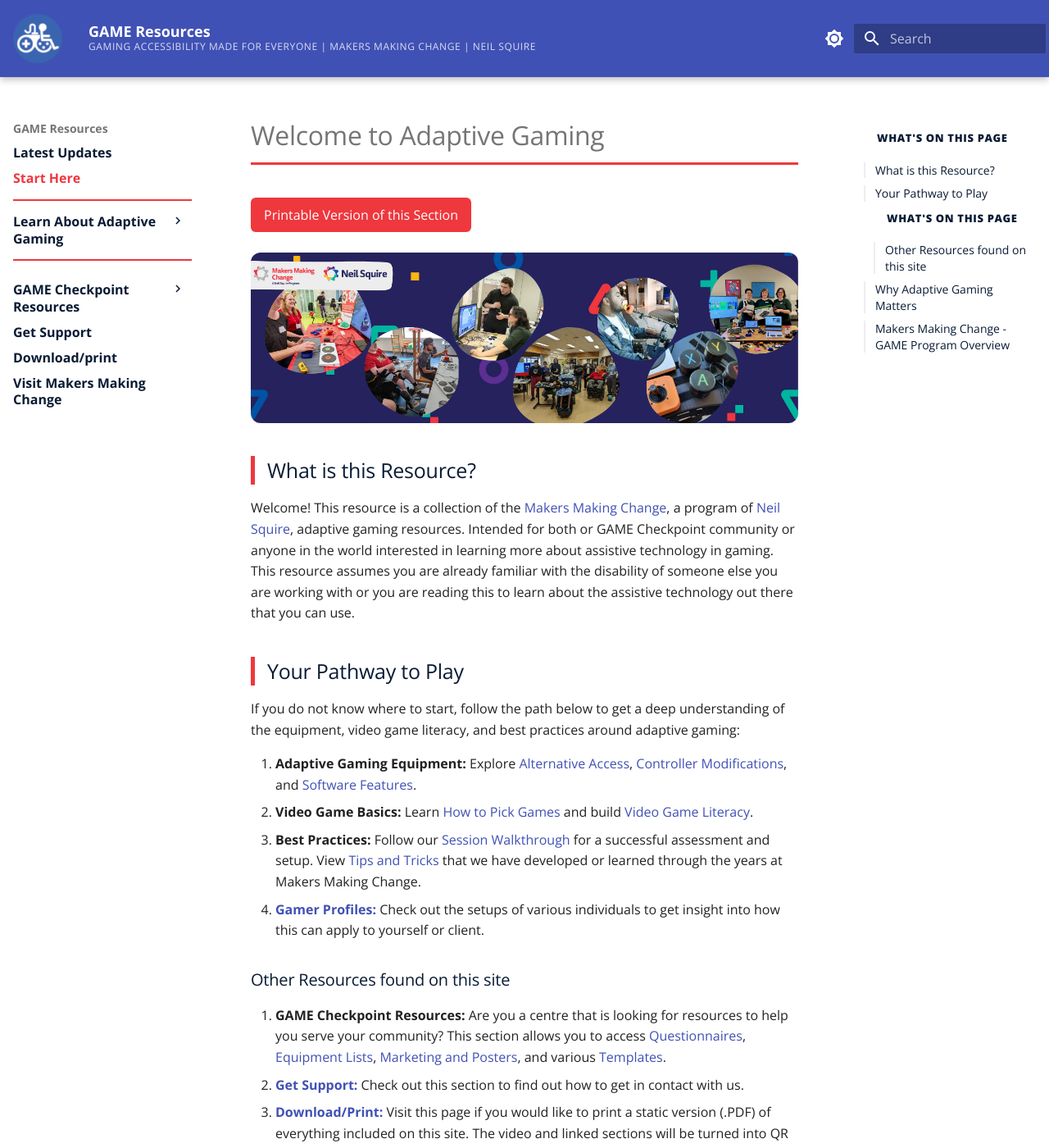
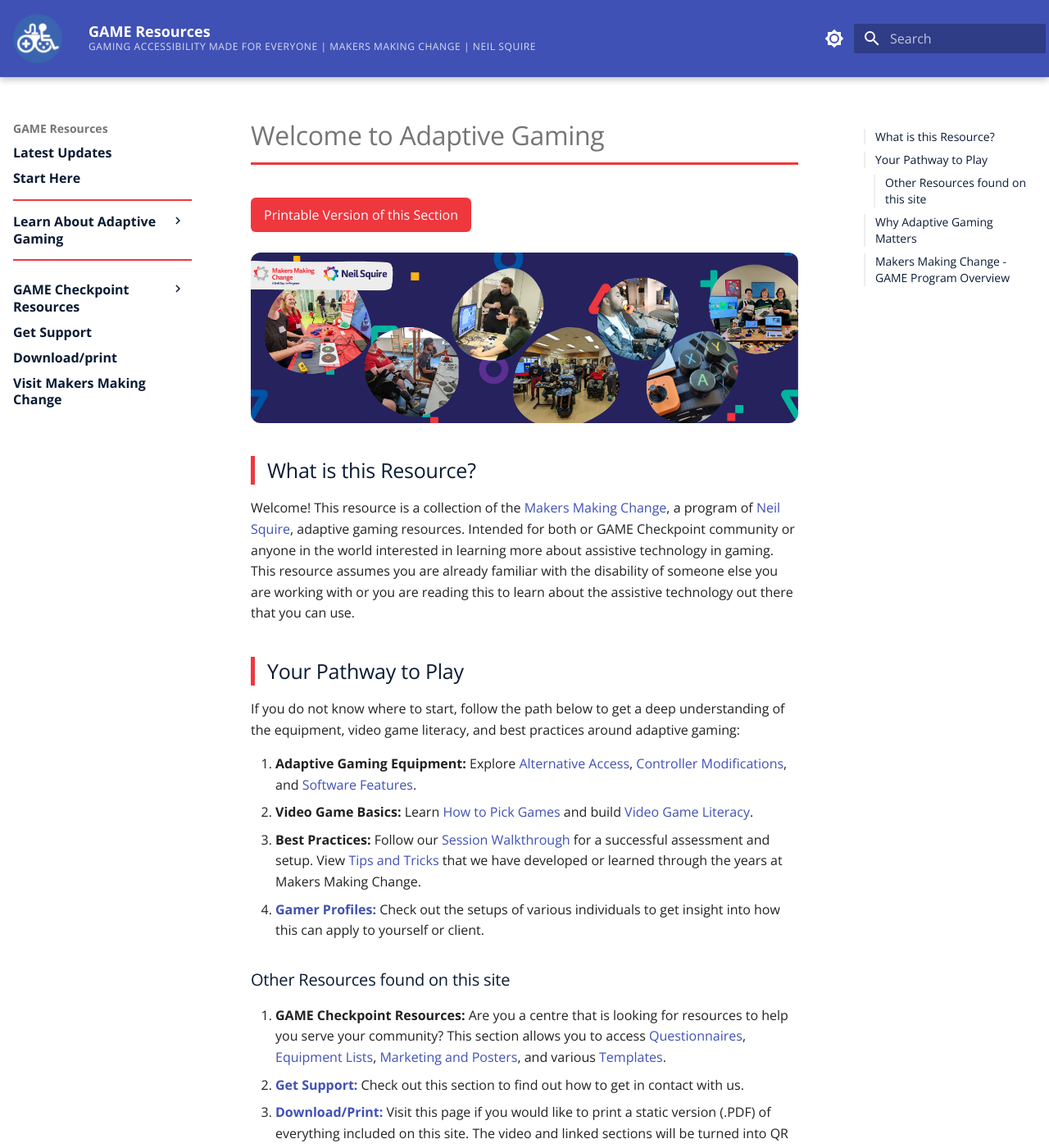
Before and after one commit to tjfentie/GAME-Resource-Test, an MkDocs documentation site: the page built from docs/index.md, in a window 1280 px wide and 1400 px high. Shown: the whole window at 82% size. Built offline with MkDocs 1.6.1 and Material for MkDocs 9.7.7, drawn with Linux system fonts in a browser that asks for light colours.

Commit message:
Update extra.css

```diff
--- a/docs/styles/extra.css
+++ b/docs/styles/extra.css
@@ -351,8 +351,9 @@ h2 { border-left: 5px solid #ef373e; padding-left: 15px; }
     display: none;
 }
 
-/* 2. Add "What's on This Page" as a fresh header at the top of the list */
-.md-nav--secondary ul.md-nav__list::before {
+/* 2. Add "What's on This Page" ONLY to the very top-level list */
+/* The :first-child ensures it doesn't repeat inside nested sub-headings */
+.md-nav--secondary > ul.md-nav__list:first-child::before {
     content: "What's on This Page";
     display: block;
     padding: 12px 16px;
@@ -364,7 +365,7 @@ h2 { border-left: 5px solid #ef373e; padding-left: 15px; }
 }
 
 /* Dark Mode adjustment for the new title */
-[data-md-color-scheme="slate"] .md-nav--secondary ul.md-nav__list::before {
+[data-md-color-scheme="slate"] .md-nav--secondary > ul.md-nav__list:first-child::before {
     color: #ffffff !important;
 }
 
@@ -462,14 +463,13 @@ h2 { border-left: 5px solid #ef373e; padding-left: 15px; }
 }
 
 /* =============================================================
-   12. NAVIGATION SIDEBAR - ROOT LEVEL ONLY (FIXED ACTIVE STATES)
+   12. NAVIGATION SIDEBAR - ROOT LEVEL ONLY (FINAL FIX)
    ============================================================= */
 
-/* 1. Reset all links to normal weight and set default Navy color */
+/* 1. Base Styling for all links */
 .md-nav__link {
     font-weight: 400 !important;
-    color: #091b34;
-    transition: color 0.2s ease;
+    color: #091b34; /* Original Navy */
 }
 
 /* 2. Bold ONLY the main root categories */
@@ -478,15 +478,15 @@ h2 { border-left: 5px solid #ef373e; padding-left: 15px; }
     font-size: 0.8rem;
 }
 
-/* 3. LIGHT MODE ACTIVE/HOVER STATE */
-.md-nav__link--active,
-.md-nav__link:hover {
-    color: #ef373e !important; /* Active red */
+/* 3. LIGHT MODE ACTIVE STATE (Keeping it Navy/Original) */
+.md-nav__link--active {
+    color: #091b34 !important;
+    font-weight: 700 !important;
 }
 
-/* 4. DARK MODE (SLATE) COLORS */
+/* 4. DARK MODE (SLATE) - VISIBILITY FIXES */
 [data-md-color-scheme="slate"] .md-nav__link {
-    color: rgba(255, 255, 255, 0.7) !important;
+    color: rgba(255, 255, 255, 0.7) !important; /* Grey-white for readability */
 }
 
 /* Forces Pure White for root headers in Dark Mode */
@@ -494,7 +494,7 @@ h2 { border-left: 5px solid #ef373e; padding-left: 15px; }
     color: #ffffff !important;
 }
 
-/* Forces Red for ACTIVE/HOVER links in Dark Mode */
+/* ONLY RED ACTIVE STATE FOR DARK MODE */
 [data-md-color-scheme="slate"] .md-nav__link--active,
 [data-md-color-scheme="slate"] .md-nav__link:hover {
     color: #ef373e !important;
```
